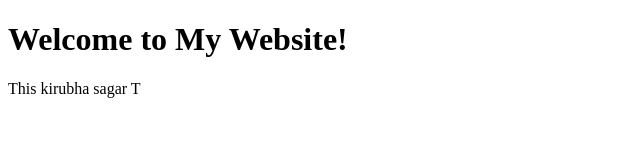
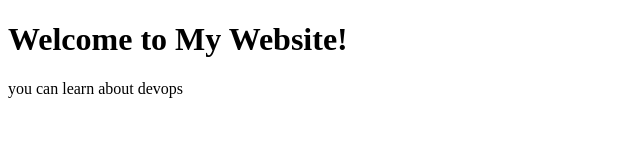
Before and after one commit to kirubhasagar/devopspractice, a plain HTML site: page index.html in a window 1280 px wide. Shown: the full height of the page, 0-640 px from the left. Drawn offline with Linux system fonts and the light colour scheme.

Commit message:
Update index.html

```diff
--- a/index.html
+++ b/index.html
@@ -6,6 +6,6 @@
 </head>
 <body>
     <h1>Welcome to My Website!</h1>
-    <p> This  kirubha sagar T</p>
+    <p> you can learn about devops</p>
 </body>
 </html>
```
